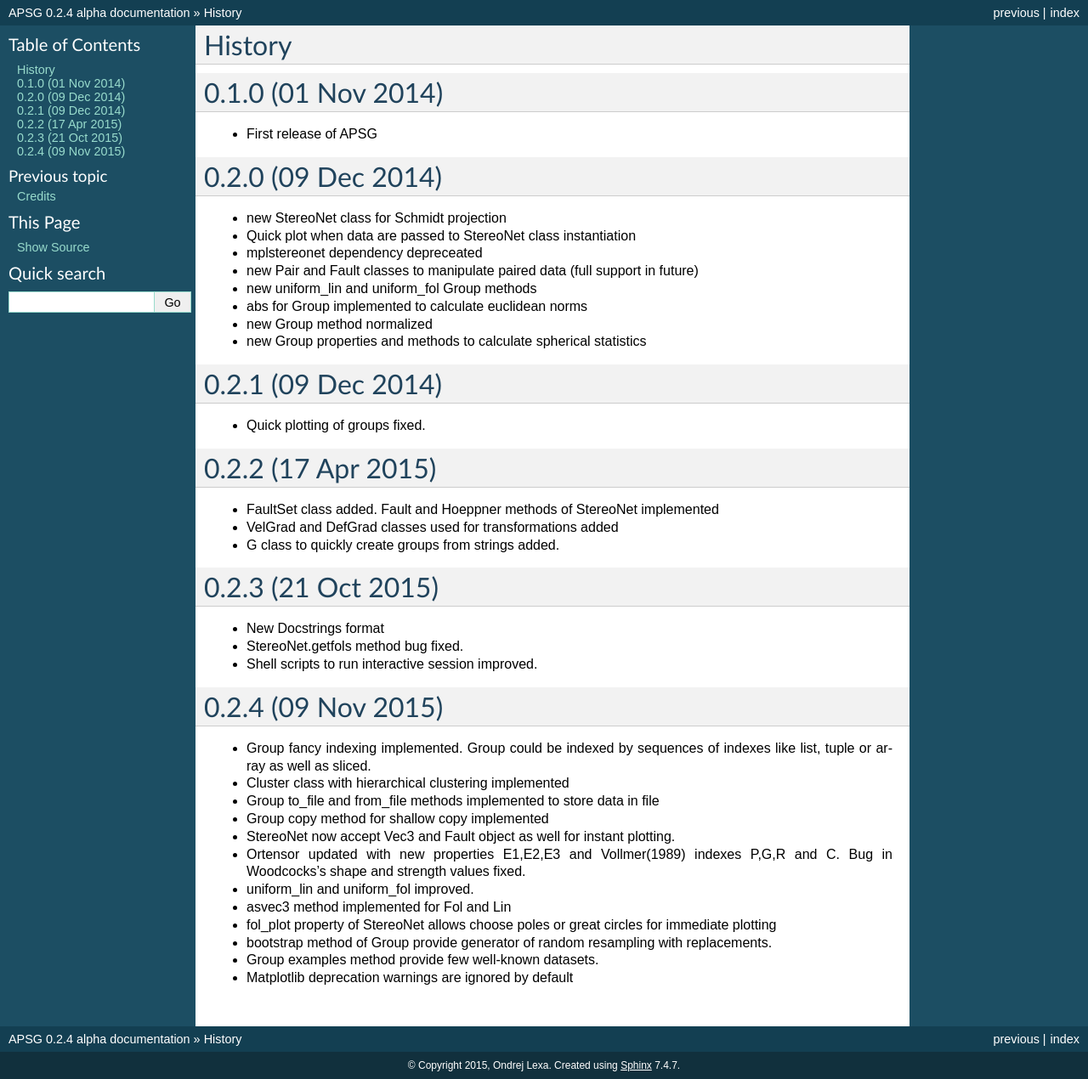
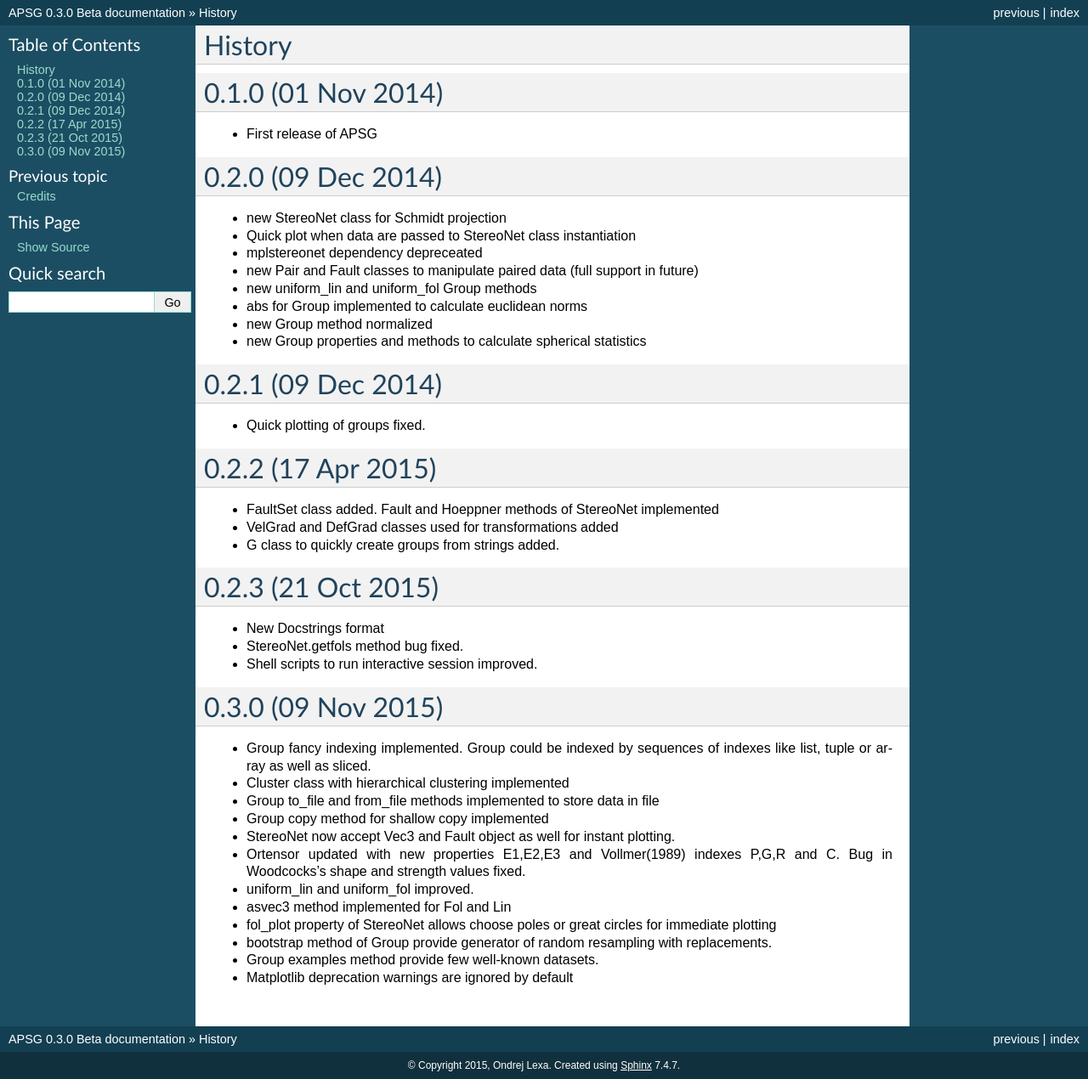
Before and after one commit to ondrolexa/apsg, a Sphinx documentation site: the page built from docs/history.rst, in a window 1280 px wide. Shown: the whole page at 85% size. Built offline with Sphinx 7.4.7, drawn with Linux system fonts in a browser that asks for light colours.

Commit message:
first beta release

```diff
--- a/HISTORY.rst
+++ b/HISTORY.rst
@@ -40,7 +40,7 @@ History
 * StereoNet.getfols method bug fixed.
 * Shell scripts to run interactive session improved.
 
-0.2.4 (09 Nov 2015)
+0.3.0 (09 Nov 2015)
 ---------------------
 
 * Group fancy indexing implemented. Group could be indexed by sequences
--- a/apsg/__init__.py
+++ b/apsg/__init__.py
@@ -6,4 +6,4 @@ from .plotting import StereoNet
 
 __author__ = 'Ondrej Lexa'
 __email__ = 'lexa.ondrej@gmail.com'
-__version__ = '0.2.4'
+__version__ = '0.3.0'
--- a/docs/conf.py
+++ b/docs/conf.py
@@ -71,9 +71,9 @@ copyright = u'2015, Ondrej Lexa'
 # the built documents.
 #
 # The short X.Y version.
-version = '0.2'
+version = '0.3'
 # The full version, including alpha/beta/rc tags.
-release = '0.2.4 alpha'
+release = '0.3.0 Beta'
 
 # The language for content autogenerated by Sphinx. Refer to documentation
 # for a list of supported languages.
--- a/setup.py
+++ b/setup.py
@@ -22,7 +22,7 @@ test_requirements = [
 
 setup(
     name='apsg',
-    version='0.2.4',
+    version='0.3.0',
     description='APSG - structural geology module for Python',
     long_description=readme + '\n\n' + history,
     author='Ondrej Lexa',
@@ -39,7 +39,7 @@ setup(
     zip_safe=False,
     keywords='apsg',
     classifiers=[
-        'Development Status :: 3 - Alpha',
+        'Development Status :: 2 - Beta',
         'Intended Audience :: Science/Research',
         'License :: OSI Approved :: BSD License',
         'Natural Language :: English',
```
